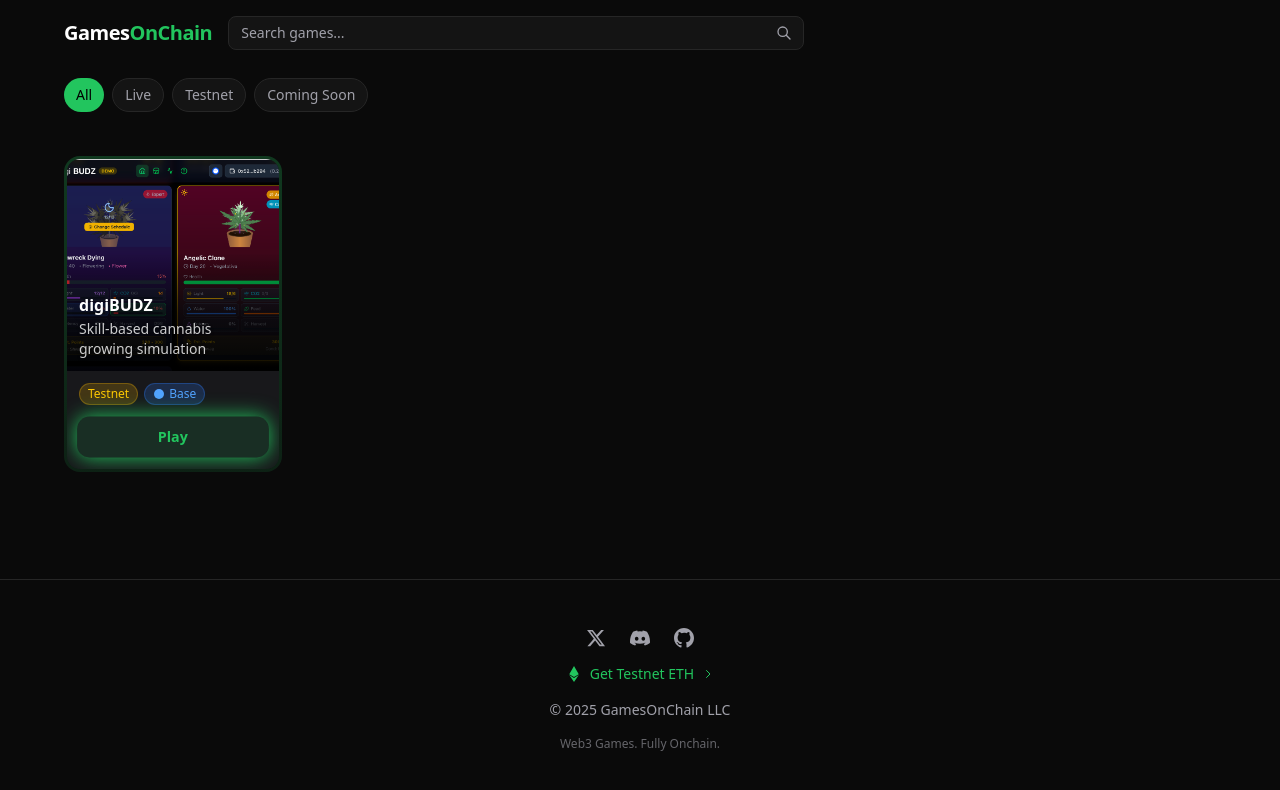
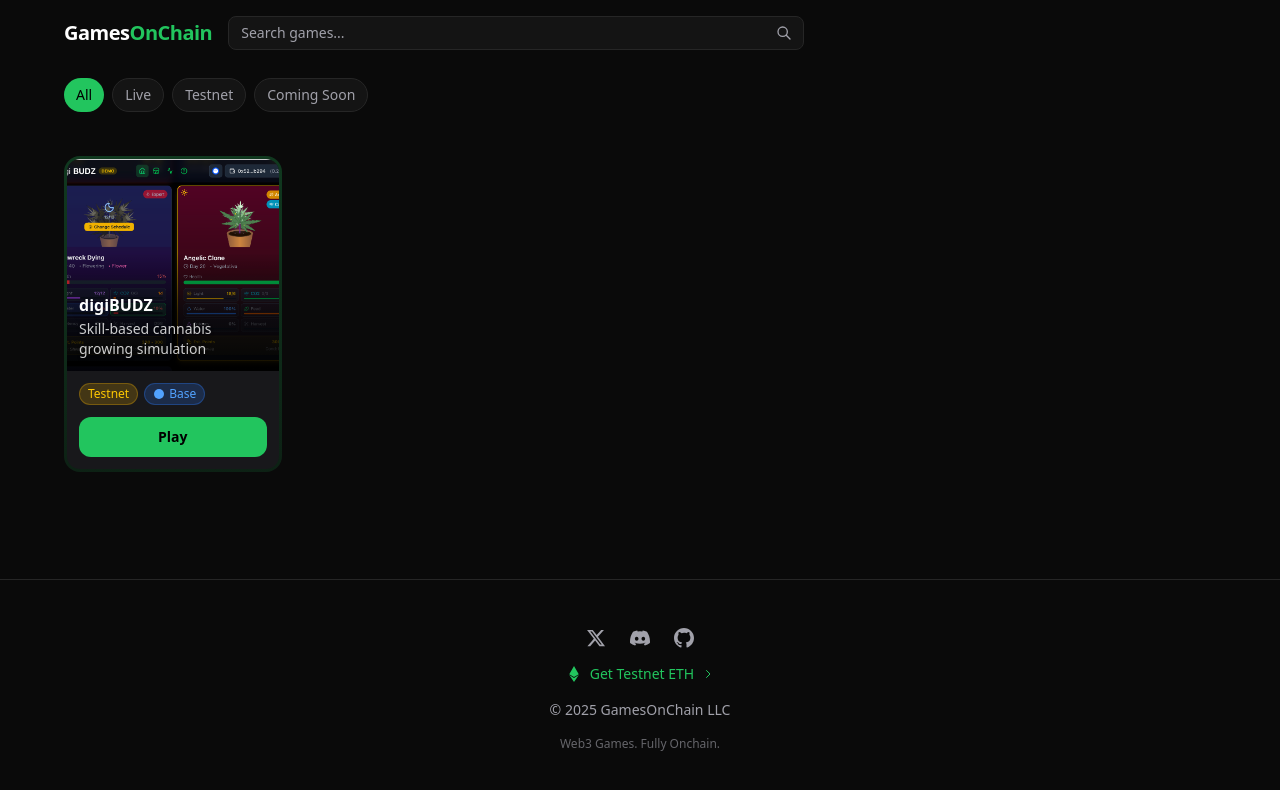
Before and after one commit to binarydrool/gamesonchain, a Next.js app: page / in a window 1280 px wide. In both pictures the pointer is over the button "Play". Shown: the top 790 px of the page. Built offline with nearby package versions, Linux system fonts and the light colour scheme.

Commit message:
fix: remove button glow and card zoom, keep highlights
- Button fills with color on hover instead of glow
- Removed card scale effect, only edge animation remains

🤖 Generated with [Claude Code](https://claude.com/claude-code)

Co-Authored-By: Claude Opus 4.5 <noreply@anthropic.com>

```diff
--- a/app/globals.css
+++ b/app/globals.css
@@ -48,9 +48,9 @@ body {
 }
 
 .play-btn:hover {
-  transform: scale(1.02);
-  box-shadow: 0 0 20px var(--btn-glow-color, #22c55e);
-  transition: all 0.3s ease-out;
+  background: var(--btn-glow-color, #22c55e) !important;
+  color: black !important;
+  transition: all 0.2s ease-out;
 }
 
 .play-btn:hover::before {
--- a/components/GameCard.tsx
+++ b/components/GameCard.tsx
@@ -85,7 +85,7 @@ export default function GameCard({ game }: { game: Game }) {
     >
       {/* Card with colored border */}
       <div
-        className="game-card rounded-2xl p-[3px] transition-all duration-200 group-hover:scale-[1.02]"
+        className="game-card rounded-2xl p-[3px]"
         style={{
           background: `linear-gradient(180deg, ${game.accentColor}40 0%, ${game.accentColor}20 100%)`,
           '--card-glow-color': game.accentColor,
```
